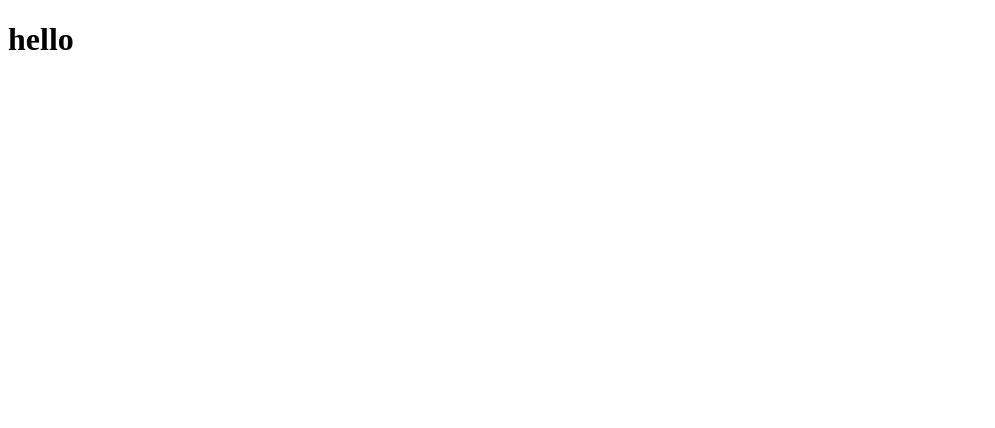
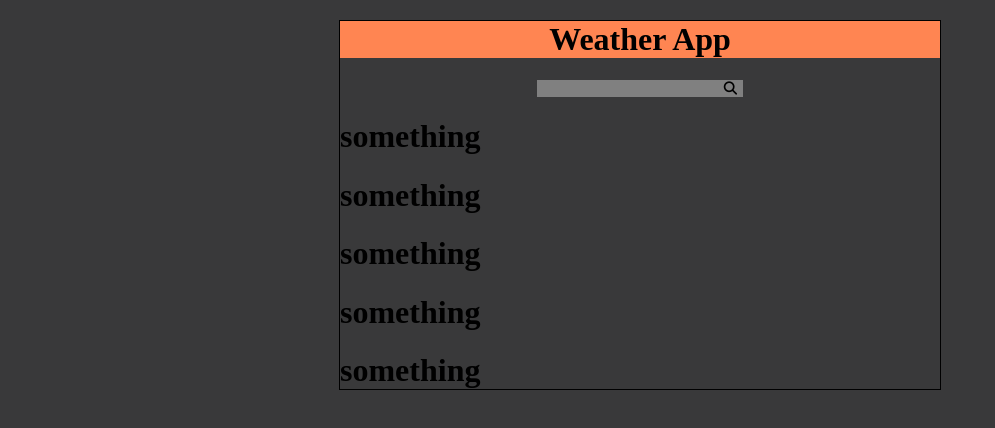
Before and after one commit to HootDunk/weather-app, a plain HTML site: page index.html in a window 1280 px wide. Shown: the whole page, without its empty margins (0-995 px from the left). Drawn offline with Linux system fonts and the light colour scheme; no server answers.

Commit message:
added some basic html

```diff
--- a/index.html
+++ b/index.html
@@ -4,9 +4,32 @@
   <meta charset="UTF-8">
   <meta name="viewport" content="width=device-width, initial-scale=1.0">
   <title>Document</title>
+  <script src="https://kit.fontawesome.com/ec1005871d.js" crossorigin="anonymous"></script>
+  <link rel="stylesheet" href="styles.css">
 </head>
 <body>
-  <h1>hello</h1>
+  <div class="container">
+    <div class="weather-card">
+      <header><h1>Weather App</h1></header>
+      <div class="search">
+        <form>
+          <div class="input-wrapper">
+            <input type="text" id="city" name="city">
+            <button type="submit"><i class="fas fa-search"></i></button>
+          </div>
+        </form>
+      </div>
+      <div class="weather-content">
+        <h1>something</h1>
+        <h1>something</h1>
+        <h1>something</h1>
+        <h1>something</h1>
+        <h1>something</h1>
+      </div>
+    </div>
+  </div>
+
+
 
   <script src="main.js"></script>
 </body>
--- /dev/null
+++ b/styles.css
@@ -0,0 +1,45 @@
+/* * {
+  margin: 0;
+
+} */
+
+body {
+  background-color: #39393a;
+}
+
+header {
+  background-color: #ff8552;
+  text-align: center;
+}
+
+input {
+  border-width: 0;
+  background-color: grey;
+  outline: none;
+}
+
+button {
+  height: 100%;
+  border-width: 0;
+  background-color: grey;
+  outline: none;
+  cursor: pointer;
+}
+
+div.search {
+  display: flex;
+  justify-content: center;
+}
+
+div.input-wrapper{
+  display: flex;
+  justify-content: center;
+}
+
+div.weather-card {
+  max-width: 600px;
+  outline-width: 1px;
+  outline-color: black;
+  outline-style: solid;
+  margin: 0 auto;
+}
```
Also changed, not shown: main.js (+47 -2 lines).
